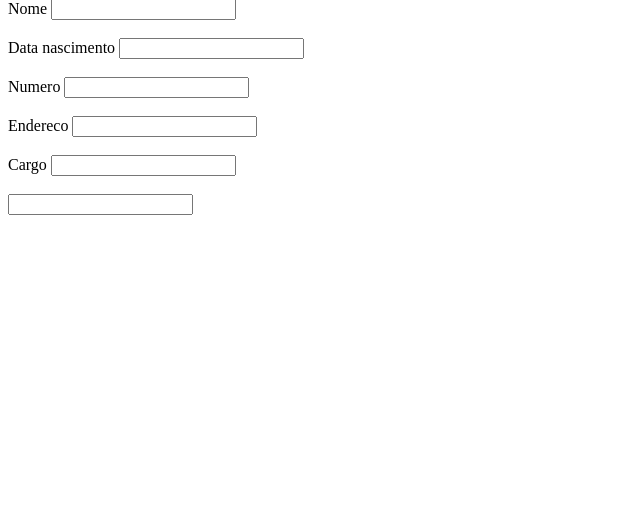
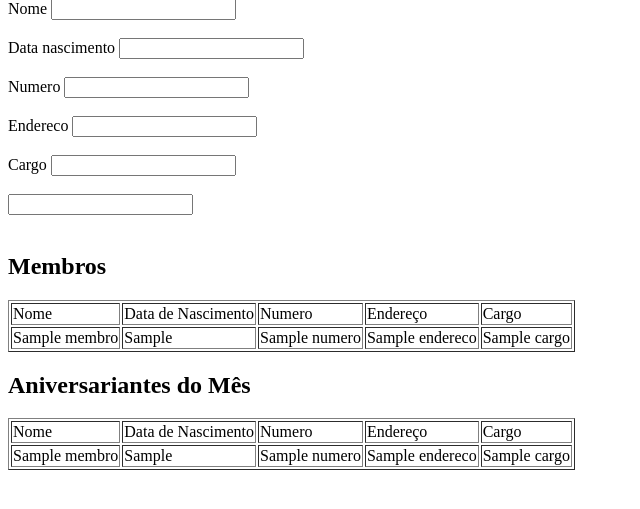
Before and after one commit to gsnunes47/sistema_igreja, a Flask app: template front/templates/home.html in a window 1280 px wide. Shown: the part 128-637 px from the top of the page, without its empty margins (0-640 px from the left). Run offline with Flask 3, Linux system fonts and the light colour scheme; the template is opened without the code that fills it: most values are stand-ins (such as "Sample title", 1, 10 or a date in 2020); form fields are guessed from the names that the template uses.

Commit message:
Ajustes no banco de dados e criação da tabela de membros

```diff
--- a/api/sistema_igreja/models.py
+++ b/api/sistema_igreja/models.py
@@ -3,7 +3,7 @@
 class Membro(database.Model):
     id = database.Column(database.Integer, primary_key=True)
     nome = database.Column(database.String, nullable=False)
-    data_nascimento = database.Column(database.DateTime, nullable=False)
+    data_nascimento = database.Column(database.String, nullable=False)
     numero = database.Column(database.String, nullable=False)
     endereco = database.Column(database.String, nullable=False)
     cargo = database.Column(database.String, nullable=False)
--- a/front/forms.py
+++ b/front/forms.py
@@ -7,5 +7,5 @@
     data_nascimento = DateField("Data de nascimento", validators=[DataRequired()])
     numero = StringField("Número", validators=[DataRequired(), Length(9, 11)])
     endereco = StringField("Endereço", validators=[DataRequired()])
+    cargo = SelectField("Cargo Eclesiastico", choices = [('pastor', 'Pastor'), ('diacono', 'Diacono'), ('presbítero', 'Presbítero'), ('cooperador', 'Cooperador'), ('membro', 'Membro')])
     botao_confirmacao = SubmitField("Cadastrar")
-    cargo = SelectField("Cargo Eclesiastico", choices = [('pastor', 'Pastor'), ('diacono', 'Diacono'), ('presbítero', 'Presbítero'), ('cooperador', 'Coorperador'), ('membro', 'Membro')])
--- a/front/templates/home.html
+++ b/front/templates/home.html
@@ -33,6 +33,52 @@
         {{ form.botao_confirmacao }}
 
     </form>
+    <br>
+
+    <h2>Membros</h2>
+
+    <table border="1" class="table">
+        <tr>
+            <td>Nome</td>
+            <td>Data de Nascimento</td>
+            <td>Numero</td>
+            <td>Endereço</td>
+            <td>Cargo</td>
+        </tr>
+
+        {% for membro in lista_membros %}
+        <tr>
+            <td>{{membro.nome}}</td>
+            <td>{{membro.data_nascimento}}</td>
+            <td>{{membro.numero}}</td>
+            <td>{{membro.endereco}}</td>
+            <td>{{membro.cargo}}</td>
+        </tr>
+        {% endfor %}
+    </table>
+
+    <h2>Aniversariantes do Mês</h2>
+
+    <table border="1" class="table">
+        <tr>
+            <td>Nome</td>
+            <td>Data de Nascimento</td>
+            <td>Numero</td>
+            <td>Endereço</td>
+            <td>Cargo</td>
+        </tr>
+
+        {% for membro in lista_membros %}
+        <tr>
+            <td>{{membro.nome}}</td>
+            <td>{{membro.data_nascimento}}</td>
+            <td>{{membro.numero}}</td>
+            <td>{{membro.endereco}}</td>
+            <td>{{membro.cargo}}</td>
+        </tr>
+        {% endfor %}
+    </table>
+
 
 </body>
 </html>
--- /dev/null
+++ b/test.py
@@ -0,0 +1,4 @@
+import datetime
+
+agora = datetime.datetime.now().month
+print(agora)
```
Also changed, not shown: api/sistema_igreja/routes.py (+7 -7 lines), front/main.py (+11 -7 lines), instance/comunidade.db.
